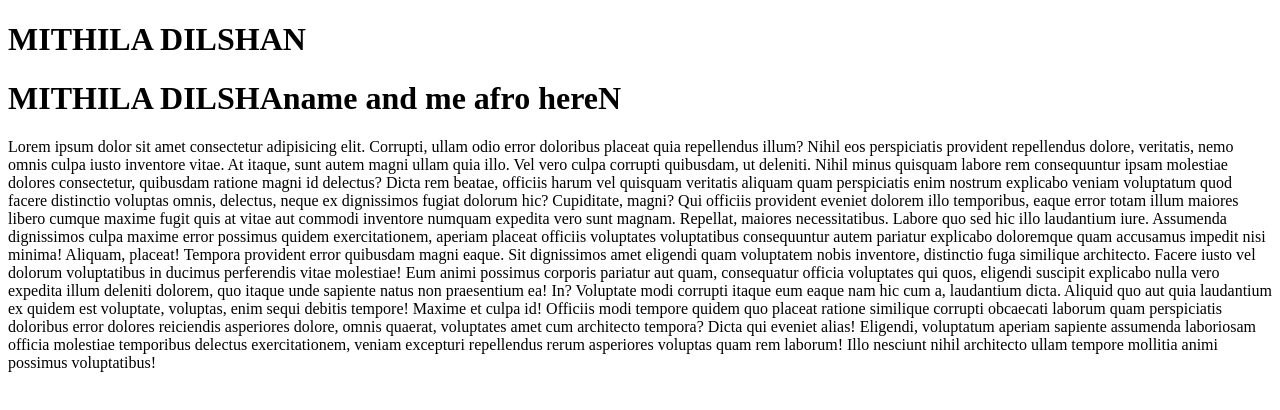
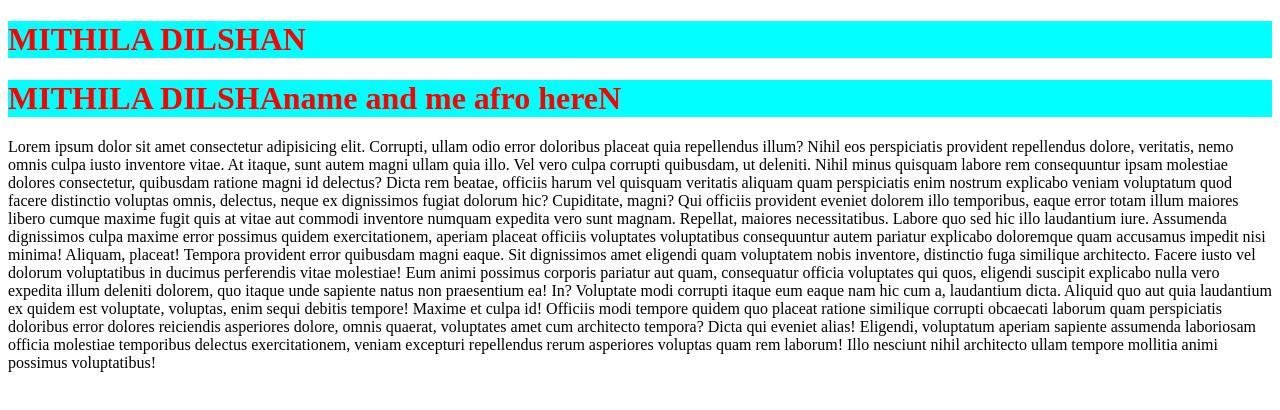
Before and after one commit to mithiladilshan9977/jenkins, a plain HTML site: page index.html in a window 1280 px wide. Drawn offline with Linux system fonts and the light colour scheme.

Commit message:
colors added

```diff
--- a/index.html
+++ b/index.html
@@ -5,6 +5,12 @@
     <meta http-equiv="X-UA-Compatible" content="IE=edge">
     <meta name="viewport" content="width=device-width, initial-scale=1.0">
     <title>Document</title>
+    <style>
+        h1{
+            color: red;
+            background-color: aqua;
+        }
+    </style>
 </head>
 <body>
     <h1>MITHILA DILSHAN</h1>
```
